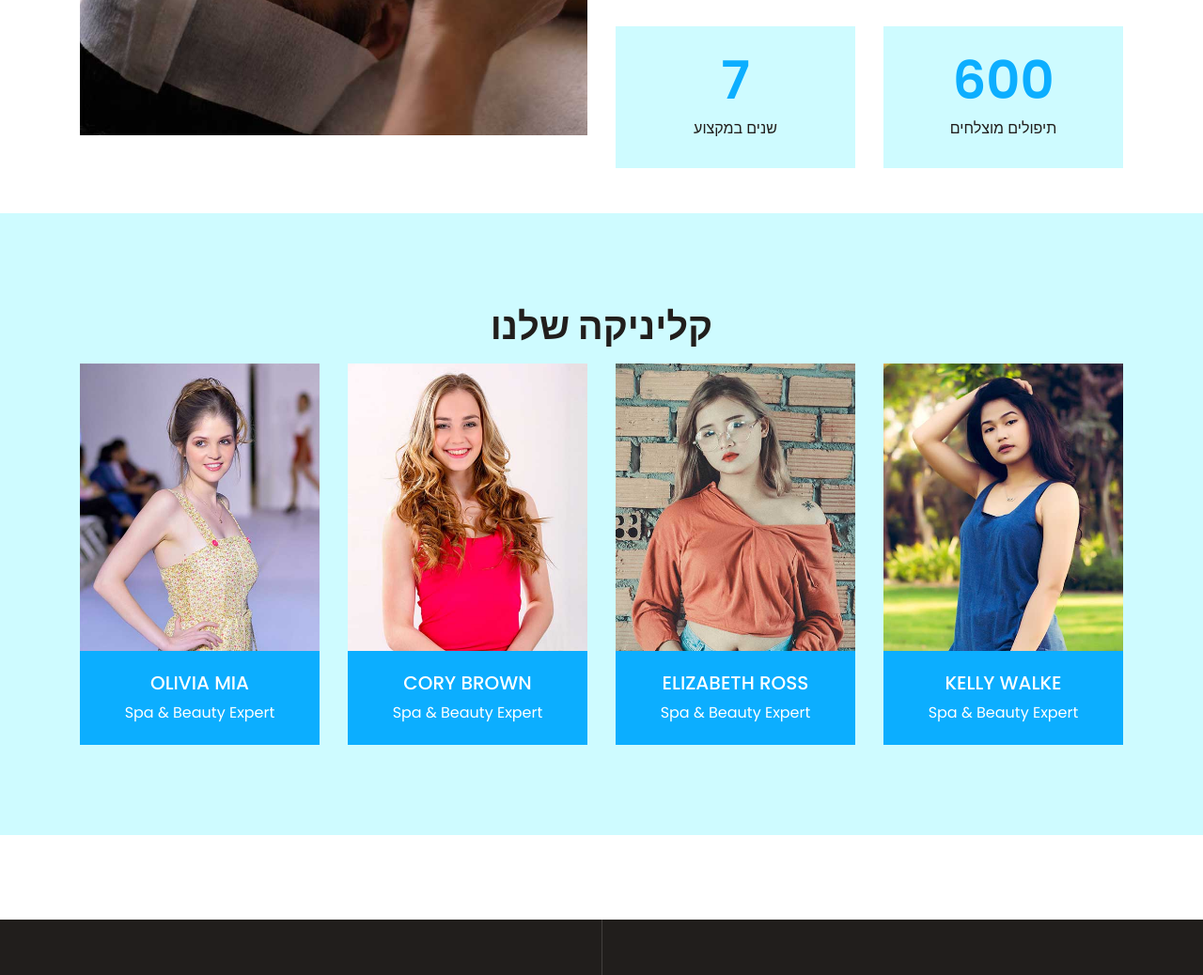
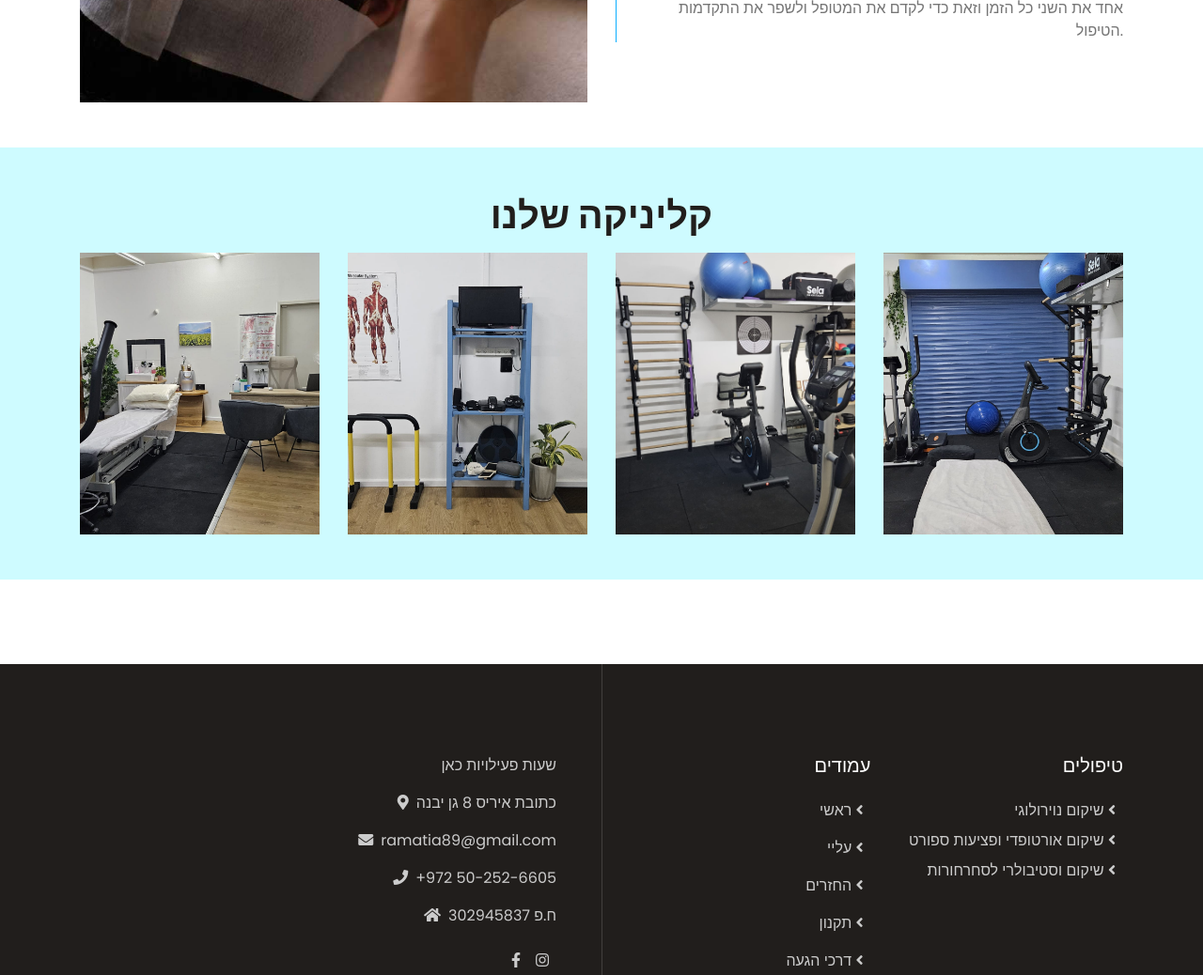
Before and after one commit to danielLublinsky/ram-physiotherapy, a website: page public/about.html in a window 1280 px wide. Shown: the part 680-1718 px from the top of the page at 94% size. Drawn offline with nearby package versions, Linux system fonts and the light colour scheme.

Commit message:
added photos to index

```diff
--- a/public/about.html
+++ b/public/about.html
@@ -65,26 +65,6 @@
               וכולנו ברמה מקצועית טובה ושווה, אנו מתייעצים ומעשירים אחד את השני
               כל הזמן וזאת כדי לקדם את המטופל ולשפר את התקדמות הטיפול.
             </p>
-
-            <div class="row pt-3">
-              <div class="col-6">
-                <div class="bg-light text-center p-4">
-                  <h3 class="display-4 text-primary" data-toggle="counter-up">
-                    7
-                  </h3>
-                  <!-- Ensuring the plus sign -->
-                  <h6 class="text-uppercase">שנים במקצוע</h6>
-                </div>
-              </div>
-              <div class="col-6">
-                <div class="bg-light text-center p-4">
-                  <h3 class="display-4 text-primary" data-toggle="counter-up">
-                    600
-                  </h3>
-                  <h6 class="text-uppercase">תיפולים מוצלחים</h6>
-                </div>
-              </div>
-            </div>
           </div>
         </div>
       </div>
@@ -92,115 +72,36 @@
     <!-- About End -->
 
     <!-- Team Start -->
-    <div class="container-fluid py-5 bg-light">
+    <div class="container-fluid bg-light">
       <div class="container pt-5">
         <div class="row justify-content-center text-center">
           <h1 class="mb-3">קליניקה שלנו</h1>
         </div>
         <div class="row">
           <div class="col-lg-3 col-md-6">
-            <div class="team position-relative overflow-hidden mb-5">
-              <img class="img-fluid" src="img/team-1.jpg" alt="" />
-              <div class="position-relative text-center">
-                <div class="team-text bg-primary text-white">
-                  <h5 class="text-white text-uppercase">Olivia Mia</h5>
-                  <p class="m-0">Spa & Beauty Expert</p>
-                </div>
-                <div class="team-social bg-dark text-center">
-                  <a class="btn btn-outline-primary btn-square mr-2" href="#"
-                    ><i class="fab fa-twitter"></i
-                  ></a>
-                  <a class="btn btn-outline-primary btn-square mr-2" href="#"
-                    ><i class="fab fa-facebook-f"></i
-                  ></a>
-                  <a class="btn btn-outline-primary btn-square mr-2" href="#"
-                    ><i class="fab fa-linkedin-in"></i
-                  ></a>
-                  <a class="btn btn-outline-primary btn-square" href="#"
-                    ><i class="fab fa-instagram"></i
-                  ></a>
-                </div>
-              </div>
+            <div class="team mb-5">
+              <img class="img-fluid" src="photos/photo4.jpg" alt="" />
             </div>
           </div>
           <div class="col-lg-3 col-md-6">
-            <div class="team position-relative overflow-hidden mb-5">
-              <img class="img-fluid" src="img/team-2.jpg" alt="" />
-              <div class="position-relative text-center">
-                <div class="team-text bg-primary text-white">
-                  <h5 class="text-white text-uppercase">Cory Brown</h5>
-                  <p class="m-0">Spa & Beauty Expert</p>
-                </div>
-                <div class="team-social bg-dark text-center">
-                  <a class="btn btn-outline-primary btn-square mr-2" href="#"
-                    ><i class="fab fa-twitter"></i
-                  ></a>
-                  <a class="btn btn-outline-primary btn-square mr-2" href="#"
-                    ><i class="fab fa-facebook-f"></i
-                  ></a>
-                  <a class="btn btn-outline-primary btn-square mr-2" href="#"
-                    ><i class="fab fa-linkedin-in"></i
-                  ></a>
-                  <a class="btn btn-outline-primary btn-square" href="#"
-                    ><i class="fab fa-instagram"></i
-                  ></a>
-                </div>
-              </div>
+            <div class="team mb-5">
+              <img class="img-fluid" src="photos/photo6.jpg" alt="" />
             </div>
           </div>
           <div class="col-lg-3 col-md-6">
-            <div class="team position-relative overflow-hidden mb-5">
-              <img class="img-fluid" src="img/team-3.jpg" alt="" />
-              <div class="position-relative text-center">
-                <div class="team-text bg-primary text-white">
-                  <h5 class="text-white text-uppercase">Elizabeth Ross</h5>
-                  <p class="m-0">Spa & Beauty Expert</p>
-                </div>
-                <div class="team-social bg-dark text-center">
-                  <a class="btn btn-outline-primary btn-square mr-2" href="#"
-                    ><i class="fab fa-twitter"></i
-                  ></a>
-                  <a class="btn btn-outline-primary btn-square mr-2" href="#"
-                    ><i class="fab fa-facebook-f"></i
-                  ></a>
-                  <a class="btn btn-outline-primary btn-square mr-2" href="#"
-                    ><i class="fab fa-linkedin-in"></i
-                  ></a>
-                  <a class="btn btn-outline-primary btn-square" href="#"
-                    ><i class="fab fa-instagram"></i
-                  ></a>
-                </div>
-              </div>
+            <div class="team mb-5">
+              <img class="img-fluid" src="photos/photo8.jpg" alt="" />
             </div>
           </div>
           <div class="col-lg-3 col-md-6">
-            <div class="team position-relative overflow-hidden mb-5">
-              <img class="img-fluid" src="img/team-4.jpg" alt="" />
-              <div class="position-relative text-center">
-                <div class="team-text bg-primary text-white">
-                  <h5 class="text-white text-uppercase">Kelly Walke</h5>
-                  <p class="m-0">Spa & Beauty Expert</p>
-                </div>
-                <div class="team-social bg-dark text-center">
-                  <a class="btn btn-outline-primary btn-square mr-2" href="#"
-                    ><i class="fab fa-twitter"></i
-                  ></a>
-                  <a class="btn btn-outline-primary btn-square mr-2" href="#"
-                    ><i class="fab fa-facebook-f"></i
-                  ></a>
-                  <a class="btn btn-outline-primary btn-square mr-2" href="#"
-                    ><i class="fab fa-linkedin-in"></i
-                  ></a>
-                  <a class="btn btn-outline-primary btn-square" href="#"
-                    ><i class="fab fa-instagram"></i
-                  ></a>
-                </div>
-              </div>
+            <div class="team mb-5">
+              <img class="img-fluid" src="photos/photo3.jpg" alt="" />
             </div>
           </div>
         </div>
       </div>
     </div>
+
     <!-- Team End -->
 
     <div id="footer-placeholder"></div>
--- a/public/components/header.html
+++ b/public/components/header.html
@@ -5,23 +5,19 @@
       <div class="d-inline-flex align-items-center">
         <small><i class="fa fa-phone-alt mr-2"></i>+972 50-252-6605</small>
         <small class="px-3">|</small>
-          <small
-            ><i class="fa fa-envelope mr-2"></i>ramatia89@gmail.com</small
-          >
+        <small><i class="fa fa-envelope mr-2"></i>ramatia89@gmail.com</small>
       </div>
     </div>
     <div class="col-lg-6 text-right">
       <div class="d-inline-flex align-items-center">
         <a
           class="text-primary px-2"
-            href="https://www.facebook.com/profile.php?id=100085236125227&sfnsn=wa&mibextid=RUbZ1f"
-          >
+          href="https://www.facebook.com/profile.php?id=100085236125227&sfnsn=wa&mibextid=RUbZ1f">
           <i class="fab fa-facebook-f"></i>
         </a>
         <a
           class="text-primary px-2"
-            href="https://www.instagram.com/physical_therapist_ram/profilecard/?igsh=bmg4dGxubWJ3ZGJ2 "
-          >
+          href="https://www.instagram.com/physical_therapist_ram/profilecard/?igsh=bmg4dGxubWJ3ZGJ2">
           <i class="fab fa-instagram"></i>
         </a>
       </div>
@@ -32,28 +28,26 @@
 
 <!-- Navbar Start -->
 <div class="container-fluid p-0">
-    <nav class="navbar navbar-expand-lg bg-white navbar-light py-3 py-lg-0 px-lg-5">
+  <nav
+    class="navbar navbar-expand-lg bg-white navbar-light py-3 py-lg-0 px-lg-5">
     <a href="index.html" class="navbar-brand" style="align-self: center">
       <img
         class="position-relative"
         src="img/ram_logo.jpg"
         alt="clinic Logo"
-            style="width: 150px; height: 150px; object-fit: contain"
-          />
+        style="width: 150px; height: 150px; object-fit: contain" />
     </a>
 
     <button
       type="button"
       class="navbar-toggler"
       data-toggle="collapse"
-          data-target="#navbarCollapse"
-        >
+      data-target="#navbarCollapse">
       <span class="navbar-toggler-icon"></span>
     </button>
     <div
       class="collapse navbar-collapse justify-content-between px-lg-3"
-          id="navbarCollapse"
-        >
+      id="navbarCollapse">
       <div class="navbar-nav m-auto py-0">
         <a
           href="index.html"
@@ -67,7 +61,7 @@
           class="nav-item nav-link"
           style="font-size: 25px; padding: 15px; text-align: center"
           data-page="about.html"
-              >עליי</a
+          >אודות</a
         >
 
         <div class="nav-item dropdown">
@@ -78,13 +72,14 @@
             style="font-size: 25px; padding: 15px; text-align: center"
             >טיפולים</a
           >
-              <div
-                class="dropdown-menu rounded-0 m-0"
-                style="text-align: center"
+          <div class="dropdown-menu rounded-0 m-0" style="text-align: center">
+            <a href="service.html" class="dropdown-item">שיקום נוירולוגי</a>
+            <a href="service.html" class="dropdown-item"
+              >שיקום אורטופדי ופציעות ספורט</a
             >
-                <a href="service.html" class="dropdown-item">שיקום נוירולוגי</a>
-                <a href="service.html" class="dropdown-item">שיקום אורטופדי ופציעות ספורט</a>
-                <a href="service.html" class="dropdown-item">שיקום וסטיבולרי לסחרחורות וחוסר שיווי משקל</a>
+            <a href="service.html" class="dropdown-item"
+              >שיקום וסטיבולרי לסחרחורות וחוסר שיווי משקל</a
+            >
           </div>
         </div>
         <a
@@ -110,7 +105,9 @@
           >דרכי הגעה</a
         >
       </div>
-          <a href="contact.html" class="btn btn-primary d-none d-lg-block">צור קשר</a>
+      <a href="contact.html" class="btn btn-primary d-none d-lg-block"
+        >צור קשר</a
+      >
     </div>
   </nav>
 </div>
```
Also changed, not shown: public/index.html (+85 -114 lines), public/css/style.css, public/photos/clientPhoto3.png (added), public/photos/photo1.jpg (added), public/photos/photo2.jpg (added), public/photos/photo3.jpg (added), public/photos/photo4.jpg (added), public/photos/photo5.jpg (added), public/photos/photo6.jpg (added), public/photos/photo7.jpg (added), public/photos/photo8.jpg (added), 2 other files. Lines whose indentation alone changed are shown as unchanged.
